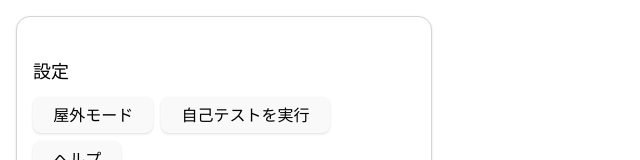
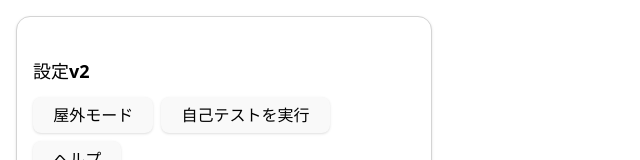
Before and after one commit to JunichiTamada/tennis-pairing, a React (Vite) app: page / in a window 1280 px wide. Shown: the top 160 px of the page, without its empty margins (0-640 px from the left). Built offline with nearby package versions, Linux system fonts and the light colour scheme.

Commit message:
confirm day/night color palette

```diff
--- a/src/App.tsx
+++ b/src/App.tsx
@@ -710,7 +710,7 @@ export default function TennisAppPrototype() {
         {/* 設定カード */}
         <Card className="border border-neutral-300 bg-white shadow-sm">
           <CardContent className="p-4 space-y-3">
-            <h2 className="text-lg font-bold mb-3 text-black">設定</h2>
+            <h2 className="text-lg font-bold mb-3 text-black">設定v2</h2>
             <div className="flex flex-wrap items-center gap-2">
               <Button
                 variant="outline"
```
